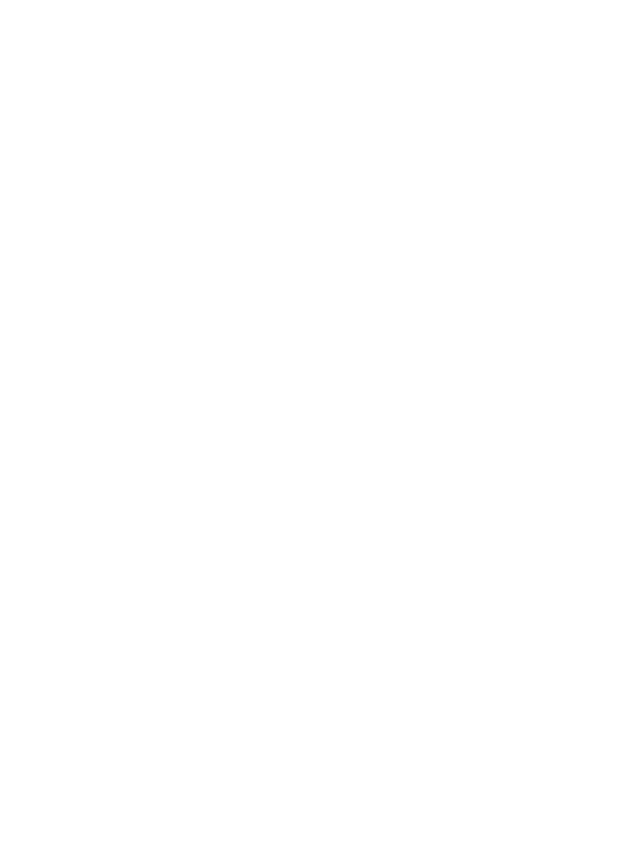
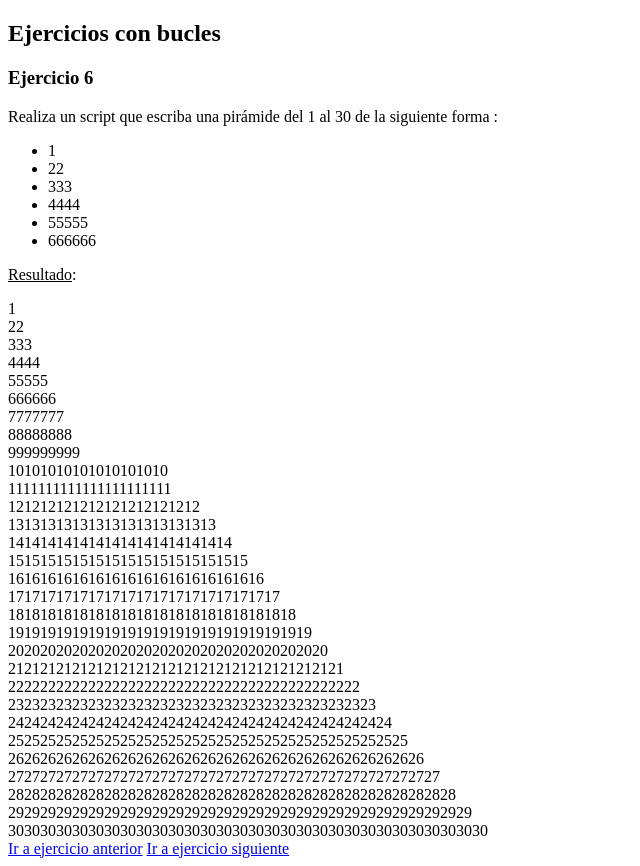
Before and after one commit to emilioh93/buclesJS, a plain HTML site: page 6.html in a window 1280 px wide. Shown: the whole page, without its empty margins (0-640 px from the left). Before the commit the page ends 800 px from the top, so only its background shows below. Drawn offline with Linux system fonts and the light colour scheme.

Commit message:
terminé ejercicio 6

```diff
--- a/6.html
+++ b/6.html
@@ -0,0 +1,39 @@
+<!DOCTYPE html>
+<html lang="es">
+
+<head>
+    <meta charset="UTF-8">
+    <meta name="viewport" content="width=device-width, initial-scale=1.0">
+    <!-- meta autor, desc y kw -->
+    <title>Ejercicios Bucles</title>
+</head>
+
+<body>
+    <header>
+
+    </header>
+    <main>
+        <h2>Ejercicios con bucles</h2>
+        <h3>Ejercicio 6</h3>
+        <p>Realiza un script que escriba una pirámide del 1 al 30 de la siguiente forma :</p>
+        <ul>
+            <li>1</li>
+            <li>22</li>
+            <li>333</li>
+            <li>4444</li>
+            <li>55555</li>
+            <li>666666</li>
+        </ul>
+        <p><u>Resultado</u>:</p>
+        <script src="./js/bucles6.js"></script>
+        <div>
+            <a href="./5.html">Ir a ejercicio anterior</a>
+            <a href="./7.html">Ir a ejercicio siguiente</a>
+        </div>
+    </main>
+    <footer>
+
+    </footer>
+</body>
+
+</html>
--- a/js/bucles6.js
+++ b/js/bucles6.js
@@ -0,0 +1,6 @@
+for (let i = 1; i <= 30; i++) {
+    for (let repetir = 0; repetir < i; repetir++) {
+        document.write(i);
+    }
+    document.write("<br>");
+}
```
Also changed, not shown: 5.html (+1 -0 lines).
